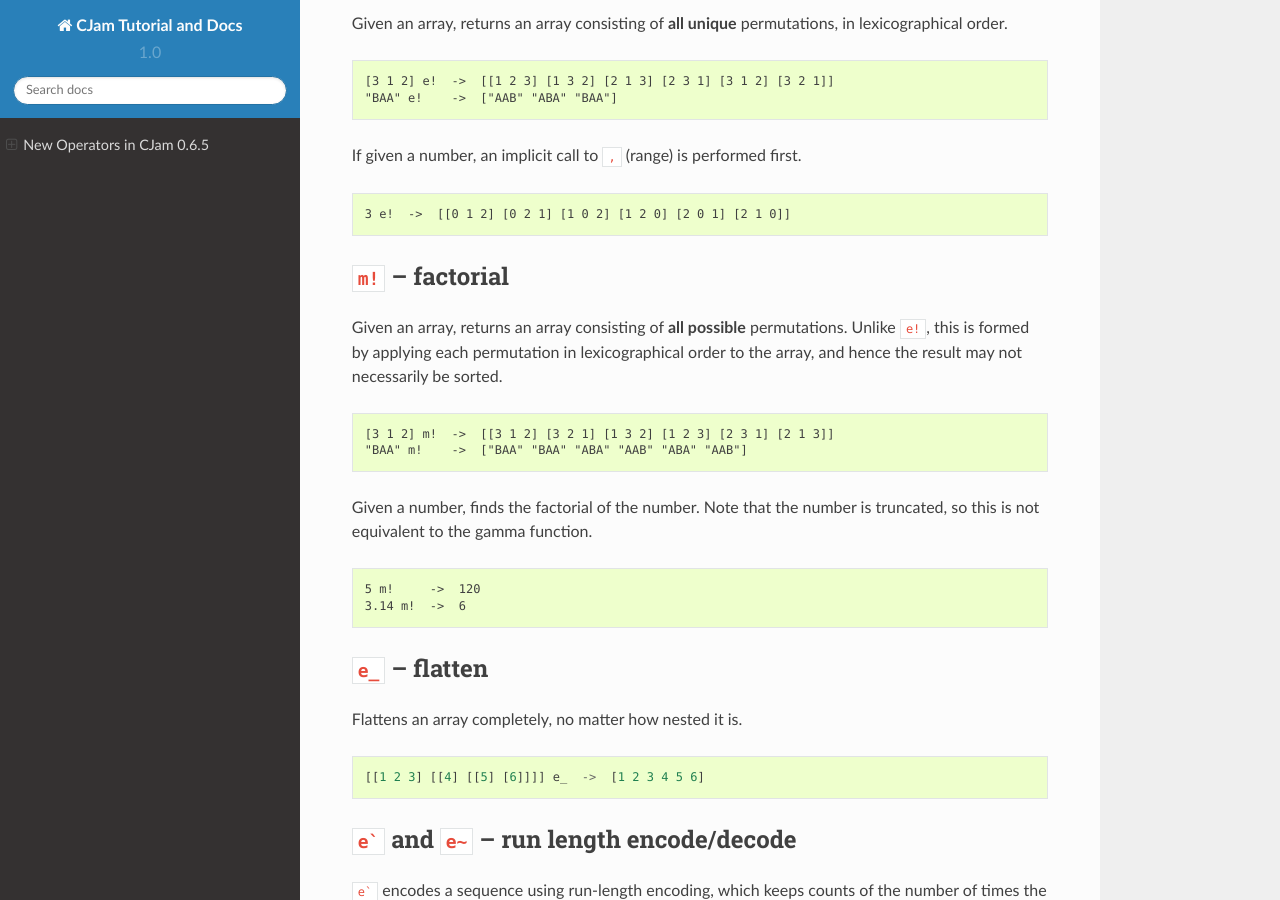
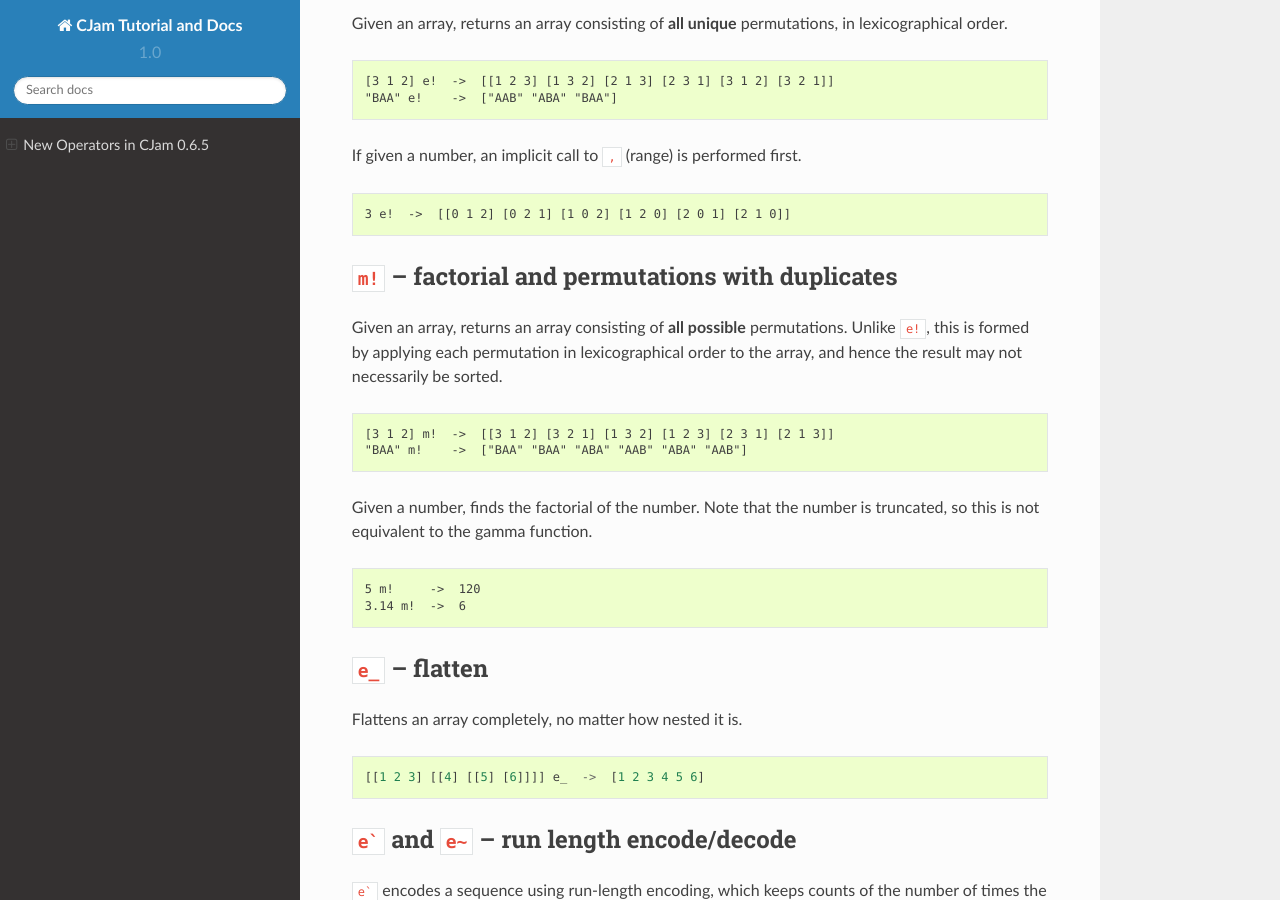
Before and after one commit to Sp3000/CJam, a Sphinx documentation site: the page built from docs/0.6.5.rst, in a window 1280 px wide and 900 px high, scrolled down 2298 px. Built offline with Sphinx 7.4.7 and the Read the Docs theme 2.0.0, drawn with Linux system fonts in a browser that asks for light colours.

Commit message:
Fix header

```diff
--- a/docs/0.6.5.rst
+++ b/docs/0.6.5.rst
@@ -102,8 +102,8 @@
     3 e!  ->  [[0 1 2] [0 2 1] [1 0 2] [1 2 0] [2 0 1] [2 1 0]]
 
 
-``m!`` -- factorial
--------------------
+``m!`` -- factorial and permutations with duplicates
+----------------------------------------------------
 
 Given an array, returns an array consisting of **all possible** permutations. Unlike ``e!``, this is formed by applying each permutation in lexicographical order to the array, and hence the result may not necessarily be sorted. ::
 
```
Also changed, not shown: 5 other files.
